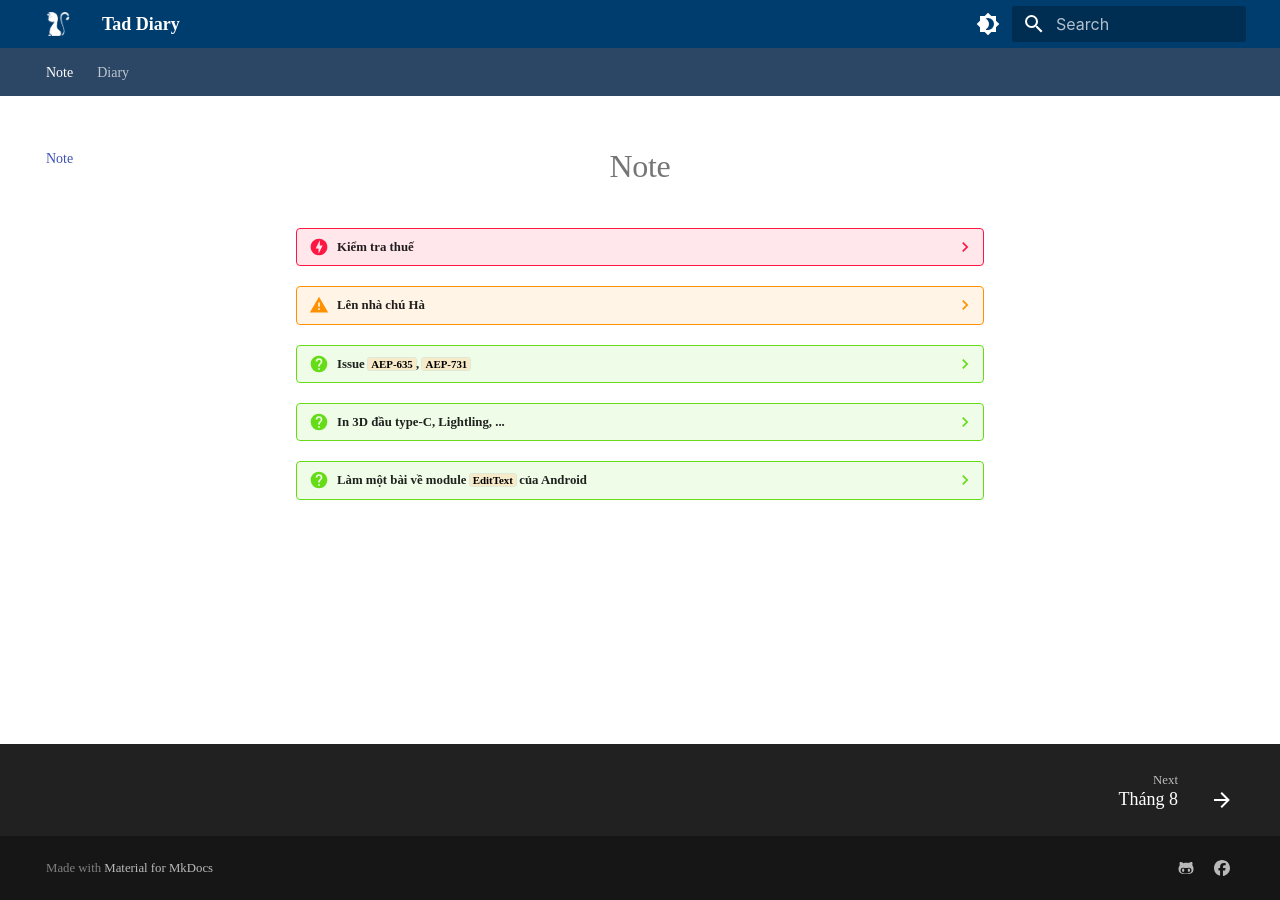
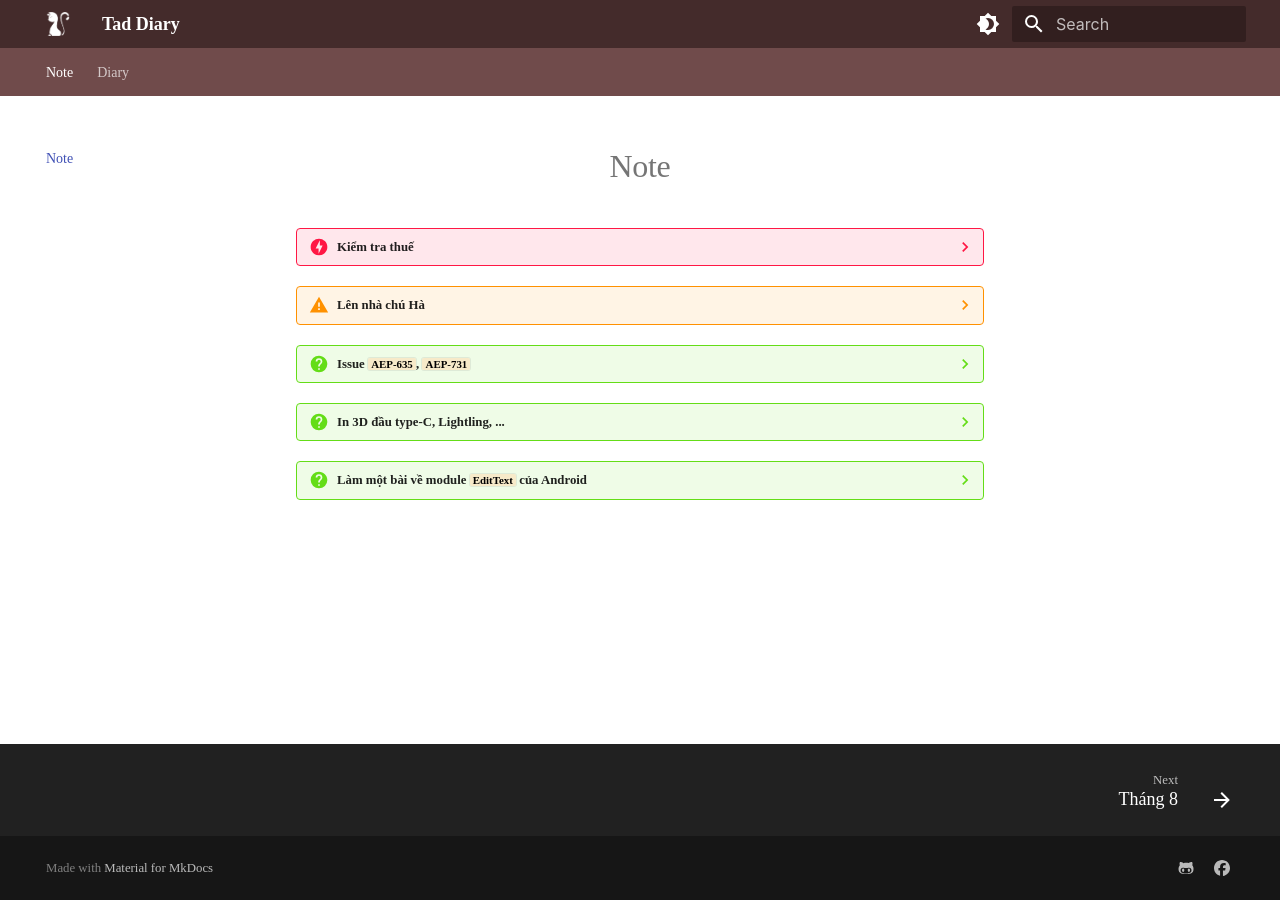
Before and after one commit to dothanhdathp/taddiary, an MkDocs documentation site: the page built from docs/index.md, in a window 1280 px wide. Built offline with MkDocs 1.6.1 and Material for MkDocs 9.7.7, drawn with Linux system fonts in a browser that asks for light colours; some web fonts are replaced.

Commit message:
Change color

```diff
--- a/docs/stylesheets/theme.css
+++ b/docs/stylesheets/theme.css
@@ -40,9 +40,8 @@
 }
 
 [data-md-color-primary=blue-grey] {
-    --md-primary-fg-color: #003d6f;
+    --md-primary-fg-color: #442b2b;
 }
-
 
 /* Full width = max-width: initial; or try 100% or 1280px or ...  */
 /* .md-grid {
@@ -50,7 +49,7 @@
 } */
 
 .md-tabs {
-  background-color: #2c4665;
+  background-color: #704b4b;
 }
 
 body {
```
Also changed, not shown: docs/2025/2025-8.md (+3 -0 lines).
